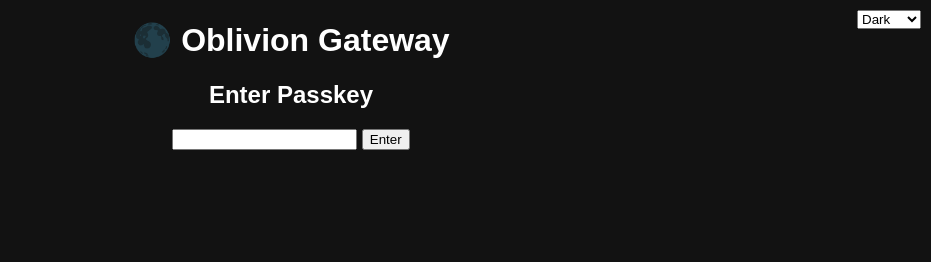
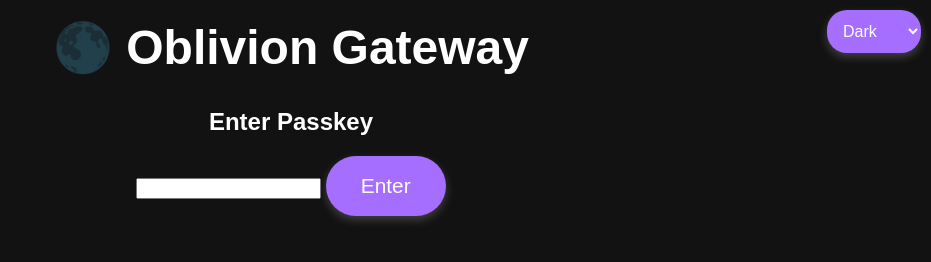
Before and after one commit to Charlie7512/oblivion-gateway, a plain HTML site: page index.html in a window 1280 px wide. Shown: the whole page, without its empty margins (349-1280 px from the left). Drawn offline with Linux system fonts and the light colour scheme.

Commit message:
Update index.html

```diff
--- a/index.html
+++ b/index.html
@@ -12,24 +12,57 @@
             text-align: center;
             transition: background 0.5s ease;
         }
+        h1 {
+            font-size: 3rem;
+            margin-top: 20px;
+        }
         .container {
             display: none;
             margin-top: 50px;
         }
         .link-box {
             display: inline-block;
-            padding: 20px;
+            padding: 25px 30px;
             background: #1e1e1e;
-            border-radius: 20px;
-            transition: transform 0.3s ease;
+            border-radius: 25px;
+            transition: transform 0.3s ease, background 0.3s ease;
+            font-size: 1.5rem;
+            box-shadow: 0px 0px 15px rgba(255, 255, 255, 0.3);
         }
         .link-box:hover {
-            transform: scale(1.1);
+            transform: scale(1.15);
+            background: #3a1c71;
+            box-shadow: 0px 0px 20px rgba(255, 255, 255, 0.4);
         }
         .settings {
             position: absolute;
             top: 10px;
             right: 10px;
+        }
+        button {
+            background: #a56eff;
+            border: none;
+            padding: 18px 35px;
+            font-size: 1.3rem;
+            color: white;
+            border-radius: 30px;
+            cursor: pointer;
+            transition: transform 0.3s ease, background 0.3s ease;
+            box-shadow: 0px 4px 10px rgba(255, 255, 255, 0.2);
+        }
+        button:hover {
+            transform: scale(1.1);
+            background: #8a54e0;
+            box-shadow: 0px 4px 15px rgba(255, 255, 255, 0.3);
+        }
+        select {
+            background: #a56eff;
+            color: white;
+            border: none;
+            padding: 12px;
+            font-size: 1rem;
+            border-radius: 20px;
+            box-shadow: 0px 4px 10px rgba(255, 255, 255, 0.2);
         }
     </style>
 </head>
```
